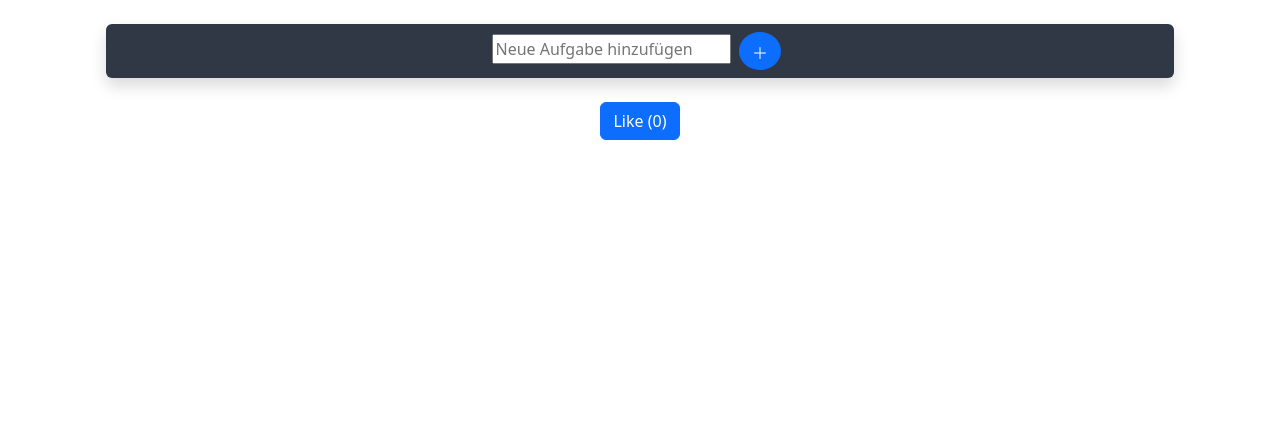
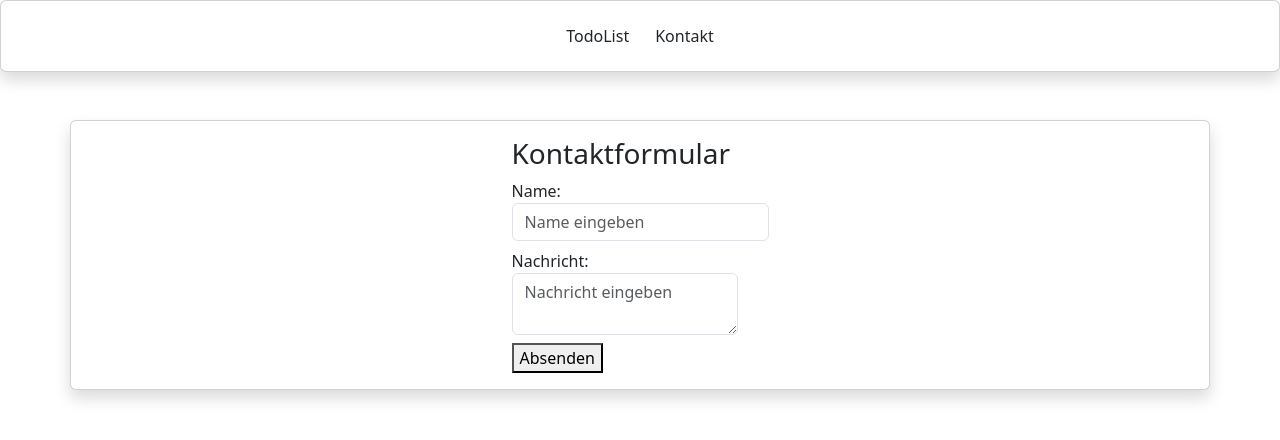
Before and after one commit to Vynvan/react-test-arndt, a React (Create React App) app: page /contact in a window 1280 px wide. Shown: the top 440 px of the page. Built offline with nearby package versions, Linux system fonts and the light colour scheme.

Commit message:
Added routing and a contactForm

```diff
--- a/package.json
+++ b/package.json
@@ -9,6 +9,7 @@
     "bootstrap": "^5.3.3",
     "react": "^18.3.1",
     "react-dom": "^18.3.1",
+    "react-router-dom": "^6.27.0",
     "react-scripts": "5.0.1",
     "web-vitals": "^2.1.4"
   },
--- a/src/App.css
+++ b/src/App.css
@@ -6,3 +6,7 @@
   background-color: #303846;
   color: white;
 }
+
+svg {
+  margin-top: -4px;
+}
--- a/src/App.js
+++ b/src/App.js
@@ -1,9 +1,11 @@
 import './App.css';
-import React from 'react';
 import 'bootstrap/dist/css/bootstrap.min.css';
+import ContactForm from './components/ContactForm';
+import { useState, useEffect } from 'react';
+import { BrowserRouter as Router, Link, Route, Routes } from 'react-router-dom';
 
 function LikeButton() {
-    const [likes, setLikes] = React.useState(0);
+    const [likes, setLikes] = useState(0);
     const onClick = () => setLikes(likes + 1);
     return (
         <button className="btn btn-primary" onClick={onClick}>
@@ -12,18 +14,43 @@ function LikeButton() {
     );
 }
 
+function Container() {
+    const [likes, setLikes] = useState(0);
+    const onClick = () => setLikes(likes + 1);
+
+    return (
+        <>
+            <DumbLikeButton likes={likes} onClick={onClick} />
+            <DumbLikeButton likes={likes} onClick={onClick} />
+        </>
+    );
+}
+
+function DumbLikeButton({likes, onClick}) {
+    return (
+        <button className="btn btn-primary" onClick={onClick}>
+            Like ({likes})
+        </button>
+    );
+}
+
 function TodoList() {
-    const [items, setItems] = React.useState([]);
+    const [items, setItems] = useState([]);
     const click = () => setItems([...items, document.getElementById('todo-input').value]);
+
+    useEffect(() => {
+        if (items.length === 0)
+            setItems(JSON.parse(localStorage.getItem('todos')))
+        else localStorage.setItem('todos', JSON.stringify(items));
+    }, [items]);
 
     return (
         <div className="container">
-            <div className="m-4 p-2 rounded align-items-center shadow todo">
+            <div className="m-4 p-2 d-flex align-items-center justify-content-center rounded shadow todo">
                 <input type="text" id="todo-input" placeholder="Neue Aufgabe hinzufügen" />
                 <button className="mx-2 btn btn-primary rounded-circle" onClick={click} title="Hinzufügen">
                     {/* prettier-ignore */}
-                    <svg xmlns="http://www.w3.org/2000/svg" width="16" height="16" fill="currentColor"
-                        className="bi bi-plus-lg" viewBox="0 0 16 16">
+                    <svg xmlns="http://www.w3.org/2000/svg" width="16" height="16" fill="currentColor" viewBox="0 0 16 16">
                         <path fillRule="evenodd"
                             d="M8 2a.5.5 0 0 1 .5.5v5h5a.5.5 0 0 1 0 1h-5v5a.5.5 0 0 1-1 0v-5h-5a.5.5 0 0 1 0-1h5v-5A.5.5 0 0 1 8 2"
                         />
@@ -32,7 +59,7 @@ function TodoList() {
             </div>
             <ul className="ps-0">
                 {items.map((item, index) => (
-                    <li className="list-unstyled m-4 p-2 rounded align-items-center shadow todo" key={index}>
+                    <li className="m-4 p-2 list-unstyled rounded shadow todo" key={index}>
                         {item}
                     </li>
                 ))}
@@ -43,10 +70,26 @@ function TodoList() {
 
 function App() {
     return (
-        <div className="App">
-            <TodoList />
-            <LikeButton />
-        </div>
+        <Router>
+            <nav className='navbar bg-white py-3 sticky-top card shadow d-flex flex-row justify-content-center mb-5'>
+                <Link to='/' className='btn'>TodoList</Link>
+                <Link to='/contact' className='btn'>Kontakt</Link>
+            </nav>
+            <Routes>
+                <Route path="/" element={
+                    <div className="App">
+                        <TodoList />
+                        <LikeButton />
+                        <Container />
+                    </div>
+                } />
+                <Route path="/contact" element={
+                    <div className='container card shadow d-flex justify-content-center'>
+                        <ContactForm />
+                    </div>
+                } />
+            </Routes>
+        </Router>
     );
 }
 
--- /dev/null
+++ b/src/components/ContactForm.js
@@ -0,0 +1,55 @@
+import { useState } from 'react';
+
+function ContactForm() {
+    const [formData, setFormData] = useState({ name: '', message: '' });
+    const [submittedData, setSubmittedData] = useState(null);
+
+    const handleChange = (e) => {
+        const { name, value } = e.target;
+        setFormData({ ...formData, [name]: value });
+    };
+
+    const handleSubmit = (e) => {
+        e.preventDefault();
+        setSubmittedData(formData);
+        setFormData({ name: '', message: '' });
+    };
+
+    return (
+        <div className='container-fluid w-auto my-3'>
+            <h3>Kontaktformular</h3>
+            <form onSubmit={handleSubmit}>
+                <label className="form-label">
+                    Name:
+                    <input type="text" name="name" value={formData.name} onChange={handleChange}
+                        className="form-control" placeholder="Name eingeben" />
+                </label>
+                <br />
+
+                <label className="form-label">
+                    Nachricht:
+                    <textarea name="message" value={formData.message} onChange={handleChange}
+                      className="form-control" placeholder="Nachricht eingeben" />
+                </label>
+                <br />
+
+                <button type="submit">Absenden</button>
+            </form>
+
+            {/* Anzeige der eingereichten Daten */}
+            {submittedData && (
+                <div style={{ marginTop: '20px' }}>
+                    <h4>Eingereichte Daten:</h4>
+                    <p>
+                        <strong>Name:</strong> {submittedData.name}
+                    </p>
+                    <p>
+                        <strong>Nachricht:</strong> {submittedData.message}
+                    </p>
+                </div>
+            )}
+        </div>
+    );
+}
+
+export default ContactForm;
```
Also changed, not shown: 1 other file (tests, documents, lock files or other folders).
